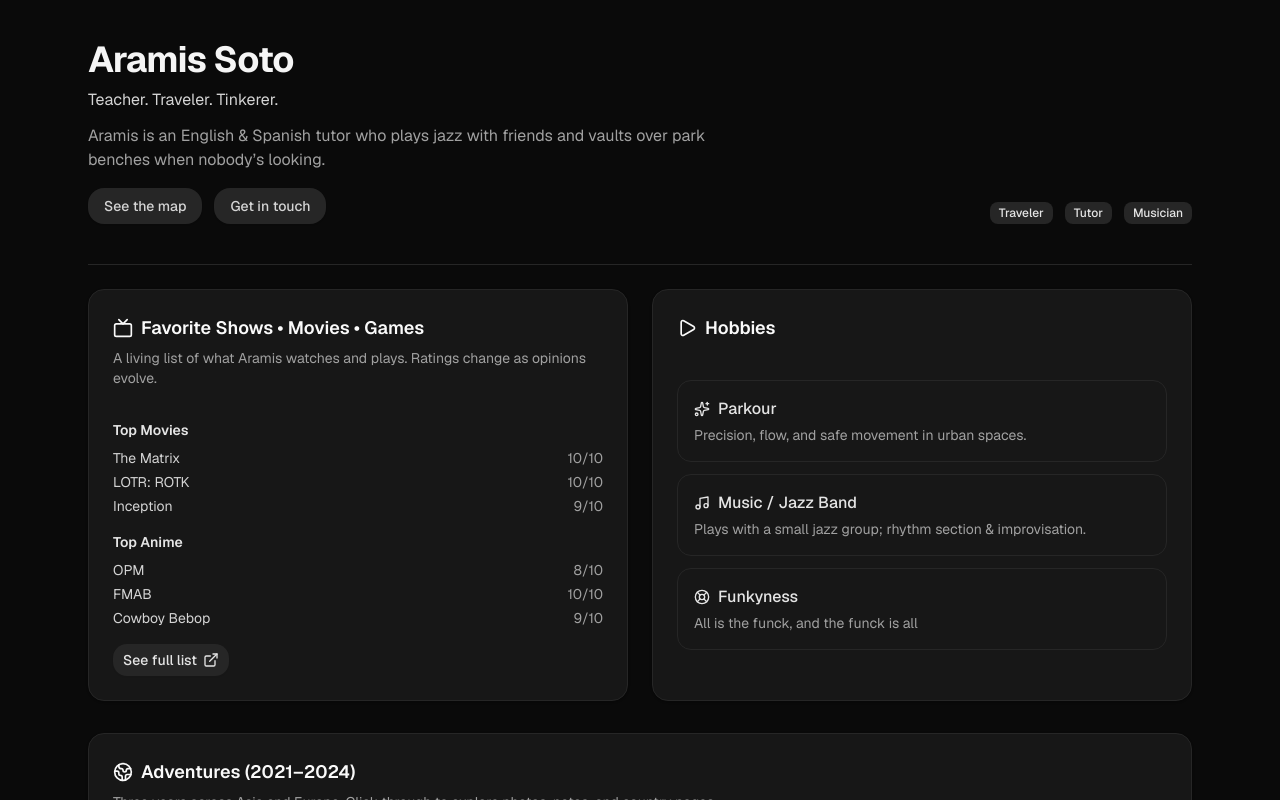
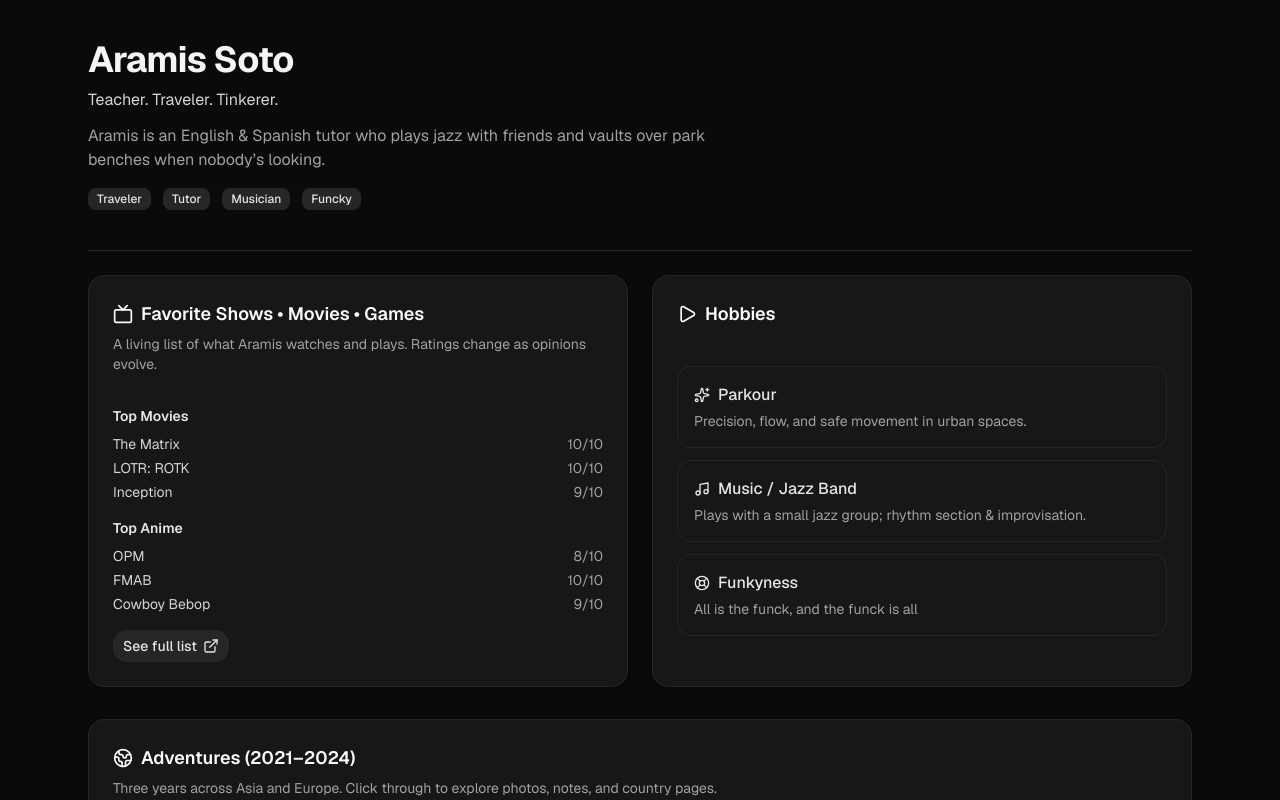
Before and after one commit to ProfMoriartey/aramis-soto, a Next.js app: page / in a window 1280 px wide. Shown: the top 800 px of the page. Built offline with nearby package versions, Linux system fonts and the light colour scheme.

Commit message:
Remove the buttons from the main page

```diff
--- a/src/app/page.tsx
+++ b/src/app/page.tsx
@@ -127,19 +127,7 @@ export default function HomePage() {
             </h1>
             <p className="mt-2 text-neutral-300">{hero.tagline}</p>
             <p className="mt-3 max-w-2xl text-neutral-400">{hero.blurb}</p>
-            <div className="mt-4 flex flex-wrap gap-3">
-              {hero.ctas.map((c) => (
-                <Button
-                  asChild
-                  key={c.label}
-                  className="rounded-2xl bg-neutral-800 text-neutral-300 hover:bg-neutral-700"
-                >
-                  <Link href={c.href}>{c.label}</Link>
-                </Button>
-              ))}
-            </div>
-          </div>
-          <div className="flex gap-3 text-neutral-400">
+            <div className="mt-4 flex gap-3 text-neutral-400">
               <Badge
                 variant="secondary"
                 className="bg-neutral-800 text-neutral-200"
@@ -158,6 +146,13 @@ export default function HomePage() {
               >
                 Musician
               </Badge>
+              <Badge
+                variant="secondary"
+                className="bg-neutral-800 text-neutral-200"
+              >
+                Funcky
+              </Badge>
+            </div>
           </div>
         </motion.div>
       </section>
```
Lines whose indentation alone changed are shown as unchanged.
